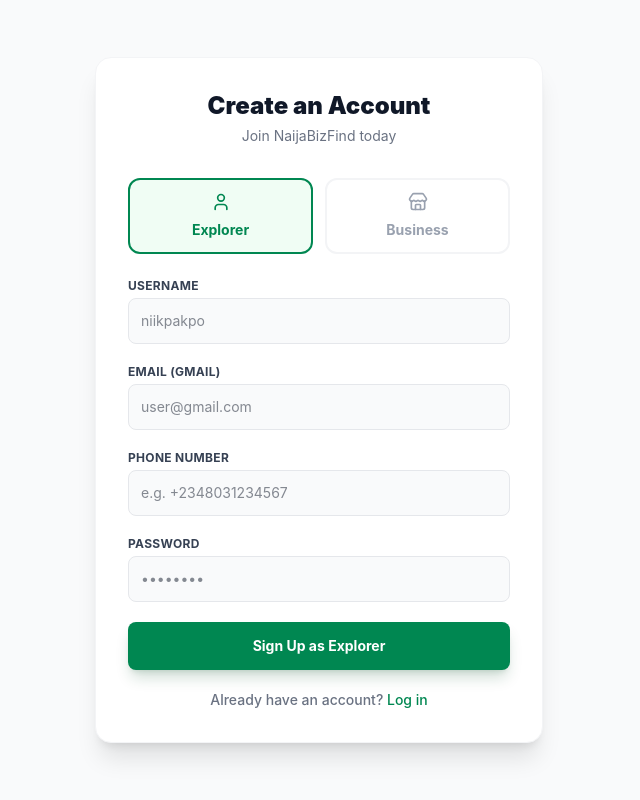
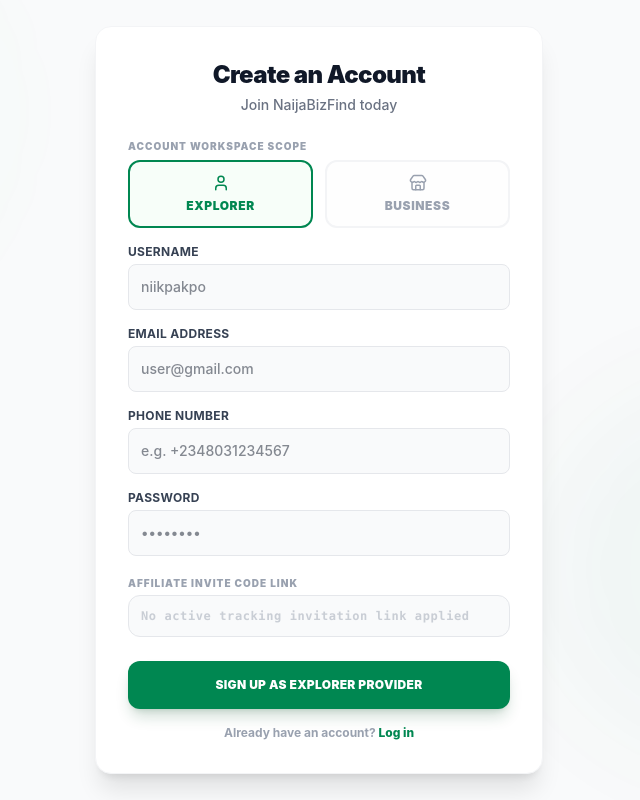
Before and after one commit to nisaco/naijabizfind1, a React (Vite) app in the folder naijabizfind/: page /signup in a window 1280 px wide. Shown: the whole page, without its empty margins (321-961 px from the left). Built offline with nearby package versions, Linux system fonts and the light colour scheme.

Commit message:
Configuring new domain

```diff
--- a/naijabizfind/src/App.jsx
+++ b/naijabizfind/src/App.jsx
@@ -8,7 +8,7 @@
 } from 'lucide-react';
 
 // --- CONFIG ---
-const API_BASE = 'https://naijabizfind.onrender.com/api';
+const API_BASE = '/api';
 
 // Custom TikTok Icon
 const TikTokIcon = ({ size = 18 }) => (
--- a/naijabizfind/src/pages/AdminDashboard.jsx
+++ b/naijabizfind/src/pages/AdminDashboard.jsx
@@ -6,7 +6,7 @@
   Ban, TrendingUp, Zap, ShieldCheck, FileSpreadsheet, CreditCard, FileText, X, Mail, EyeOff, ArrowRight, ShieldAlert as BlacklistIcon
 } from 'lucide-react';
 
-const API_BASE = 'https://naijabizfind.onrender.com/api';
+const API_BASE = '/api';
 
 const getShopPhoto = (biz) => biz?.images?.shopPhoto || biz?.shopPhoto || '';
 const getCertPhoto = (biz) => biz?.images?.certificate || biz?.certificate || '';
--- a/naijabizfind/src/pages/OwnerDashboard.jsx
+++ b/naijabizfind/src/pages/OwnerDashboard.jsx
@@ -6,7 +6,7 @@
 } from 'lucide-react';
 
 // Live production API endpoint configuration
-const API_BASE = 'https://naijabizfind.onrender.com/api';
+const API_BASE = '/api';
 
 // --- Premium 3D Tilt Card Component (Untouched UI) ---
 const TiltCard = ({ title, value, icon: Icon, delay }) => {
@@ -92,9 +92,11 @@
   const [isSubmitting, setIsSubmitting] = useState(false);
   const [editingId, setEditingId] = useState(null);
 
-  // Secure Referral System Specific State Matrices
+  // ✅ DYNAMIC CONFIGURATION STATE: Absolute zero raw parameters hardcoded here
   const [referralCodeString, setReferralCodeString] = useState('');
   const [referralUsageCount, setReferralUsageCount] = useState(0);
+  const [maxAllowedReferrals, setMaxAllowedReferrals] = useState(0);
+  const [livePayoutRate, setLivePayoutRate] = useState(0);
   const [isLinkExpired, setIsLinkExpired] = useState(false);
   const [walletBalanceValue, setWalletBalanceValue] = useState(0);
   const [walletTotalEarnedValue, setWalletTotalEarnedValue] = useState(0);
@@ -145,9 +147,11 @@
           setMyListings(Array.isArray(data) ? data : data._id ? [data] : []);
         }
 
-        // ✅ REWIND COMPATIBILITY CONTEXT: Un-wrap database metadata metrics cleanly to populate localized states
+        // ✅ REWIND RECONCILIATION LAYER: Bind completely from backend parameters mapping arrays
         if (data.myReferralCode) setReferralCodeString(data.myReferralCode);
         if (data.referralCount !== undefined) setReferralUsageCount(data.referralCount);
+        if (data.maxReferralsLimit !== undefined) setMaxAllowedReferrals(data.maxReferralsLimit);
+        if (data.payoutRatePerReferral !== undefined) setLivePayoutRate(data.payoutRatePerReferral);
         if (data.isReferralExpired !== undefined) setIsLinkExpired(data.isReferralExpired);
         if (data.walletBalance !== undefined) setWalletBalanceValue(data.walletBalance);
         if (data.walletTotalEarned !== undefined) setWalletTotalEarnedValue(data.walletTotalEarned);
@@ -350,7 +354,7 @@
           <button onClick={() => { setEditingId(null); setFormData({ name: '', category: 'fashion', city: '', address: '', description: '', email: '', phone: '', whatsapp: '', openTime: '09:00', closeTime: '18:00', plan: 'basic' }); handleTabToggle('add'); }} className={`w-full flex items-center gap-3 px-4 py-3 rounded-xl font-bold text-sm transition-all transform hover:scale-105 ${activeTab === 'add' ? 'bg-white text-[#008751] shadow-sm border border-green-100' : 'text-gray-500 hover:bg-white/50 hover:text-gray-900'}`}>
             <PlusCircle size={18} /> Add New Listing
           </button>
-          {/* ✅ ISOLATED SIDEBAR NODE LINK: Completely separated tab view context block */}
+          {/* Isolated Affiliate Wallet link button layout tree */}
           <button onClick={() => handleTabToggle('wallet')} className={`w-full flex items-center gap-3 px-4 py-3 rounded-xl font-bold text-sm transition-all transform hover:scale-105 ${activeTab === 'wallet' ? 'bg-gradient-to-r from-emerald-600 to-teal-600 text-white shadow-md' : 'text-gray-500 hover:bg-white/50 hover:text-gray-900'}`}>
             <Wallet size={18} /> Affiliate Wallet
           </button>
@@ -411,7 +415,7 @@
                   <Store size={40} />
                 </div>
                 <h3 className="text-xl font-black text-gray-900 mb-3 tracking-tight">Ready to expand your reach?</h3>
-                <p className="text-gray-500 text-sm md:text-base max-w-md mb-8 leading-relaxed">Create your first verified business listing to start capturing organic traffic from users across NaijaBizFind.</p>
+                <p className="text-gray-500 text-sm md:text-base max-w-md mb-8 leading-relaxed">Create your first verified business listing to start capturing traffic from users across NaijaBizFind.</p>
                 <button onClick={() => { setEditingId(null); handleTabToggle('add'); }} className="bg-gray-900 text-white px-8 py-4 rounded-xl font-bold text-sm flex items-center gap-2 hover:bg-gray-800 transition-all hover:scale-105 shadow-xl">
                   <PlusCircle size={20} /> Register Business
                 </button>
@@ -585,12 +589,12 @@
         )}
 
         {/* ==========================================================
-            ✅ TAB 4: ISOLATED AFFILIATE CASH WALLET LEDGER HOOKS
+            ✅ TAB 4: ACCESSIBLE AFFILIATE CASH WALLET VIEW PANEL
         ============================================================ */}
         {activeTab === 'wallet' && (
           <div className="max-w-4xl mx-auto space-y-6 animate-[fadeInUp_0.5s_ease-out]">
 
-            {/* Visual Glass Balance Plot Header */}
+            {/* Visual Balance Card */}
             <div className="bg-gradient-to-tr from-slate-900 via-gray-900 to-emerald-950 rounded-3xl p-8 text-white border border-gray-800 shadow-2xl relative overflow-hidden group">
               <div className="absolute right-0 top-0 w-64 h-64 bg-emerald-500/5 rounded-full blur-3xl pointer-events-none" />
 
@@ -616,19 +620,19 @@
               </div>
             </div>
 
-            {/* Payout Rule Guidelines Cards */}
+            {/* Payout Rule Guidelines Cards (Values load strictly from state parameters) */}
             <div className="grid grid-cols-1 sm:grid-cols-3 gap-4">
               <div className="p-5 bg-white border border-gray-100 rounded-2xl shadow-sm space-y-1">
                 <div className="text-[10px] font-black text-gray-400 uppercase tracking-wider">Incentive Rate</div>
-                <div className="text-xl font-extrabold text-gray-900">₦40.00 / Conversion</div>
+                <div className="text-xl font-extrabold text-gray-900">₦{livePayoutRate}.00 / Conversion</div>
               </div>
               <div className="p-5 bg-white border border-gray-100 rounded-2xl shadow-sm space-y-1">
                 <div className="text-[10px] font-black text-gray-400 uppercase tracking-wider">Usage Progress</div>
-                <div className="text-xl font-extrabold text-gray-900">{referralUsageCount} / 15 Registered</div>
+                <div className="text-xl font-extrabold text-gray-900">{referralUsageCount} / {maxAllowedReferrals} Registered</div>
               </div>
               <div className="p-5 bg-white border border-gray-100 rounded-2xl shadow-sm space-y-1">
                 <div className="text-[10px] font-black text-gray-400 uppercase tracking-wider">Link Capability</div>
-                <span className={`inline-block px-2.5 py-0.5 rounded font-black text-[10px] uppercase border ${isLinkExpired ? 'bg-red-50 text-red-600 border-red-100' : 'bg-green-50 text-green-700 border-green-100'}`}>
+                <span className={`腔line-block px-2.5 py-0.5 rounded font-black text-[10px] uppercase border ${isLinkExpired ? 'bg-red-50 text-red-600 border-red-100' : 'bg-green-50 text-green-700 border-green-100'}`}>
                   {isLinkExpired ? 'Expired / Closed' : 'Active Operating'}
                 </span>
               </div>
@@ -638,7 +642,7 @@
             <div className="bg-white border border-gray-100 p-6 rounded-2xl shadow-sm space-y-4">
               <div>
                 <h4 className="font-bold text-gray-900 text-sm tracking-tight flex items-center gap-1.5"><HelpCircle size={16} className="text-[#008751]" /> How to collect credit bonuses</h4>
-                <p className="text-xs text-gray-500 mt-1 leading-relaxed">Copy your unique onboarding invitation link block listed below. Share it with friends or storefront entities. Once they join via this route and register a paid business page, ₦40 is dispatched instantly into your ledger log book.</p>
+                <p className="text-xs text-gray-500 mt-1 leading-relaxed">Copy your unique onboarding invitation link block listed below. Share it with friends or storefront entities. Once they join via this route and register a paid business page, ₦{livePayoutRate} is dispatched instantly into your ledger log book.</p>
               </div>
 
               <div className="p-3 bg-gray-50 border border-gray-200 rounded-xl flex items-center justify-between gap-4">
--- a/naijabizfind/src/pages/SignupPage.jsx
+++ b/naijabizfind/src/pages/SignupPage.jsx
@@ -1,8 +1,8 @@
 import React, { useState, useEffect } from 'react';
 import { useNavigate, useLocation } from 'react-router-dom';
-import { Store, User, Loader2, AlertCircle } from 'lucide-react';
+import { Store, User, Loader2, AlertCircle, ShieldCheck } from 'lucide-react';
 
-const API_BASE = 'https://naijabizfind.onrender.com/api';
+const API_BASE = '/api';
 
 export default function SignupPage() {
   const navigate = useNavigate();
@@ -15,15 +15,29 @@
   const [phone, setPhone] = useState('');
   const [password, setPassword] = useState('');
 
+  // ✅ AUTO-CAPTURE HOOK STATE: Captures parameters from the invitation link
+  const [referralCodeField, setReferralCodeField] = useState('');
+
   // Loading and Error Status Hooks
   const [isSubmitting, setIsSubmitting] = useState(false);
   const [errorMessage, setErrorMessage] = useState('');
 
-  // Read URL params to pre-select role if they clicked a specific button on landing page
+  // Automatically parse URL params on mount
   useEffect(() => {
     const params = new URLSearchParams(location.search);
+
+    // 1. Capture role configuration overrides
     const roleParam = params.get('role');
     if (roleParam === 'owner') setRole('owner');
+
+    // 2. ✅ AFFILIATE INVITATION AUTO-CATCH: Extracts code directly from ?ref= dynamic paths
+    const referralParam = params.get('ref');
+    if (referralParam) {
+      console.log("🎯 Auto-detected invitation node code signature:", referralParam);
+      setReferralCodeField(referralParam.trim().toUpperCase());
+      // Force set role to 'owner' because referrals are aimed at onboarding premium business listings
+      setRole('owner');
+    }
   }, [location]);
 
   const handleSignup = async (e) => {
@@ -41,7 +55,9 @@
           email,
           phone,
           password,
-          role
+          role,
+          // ✅ PAYLOAD DISPATCH: Submits promo token down to your database validations
+          promoCodeApplied: referralCodeField || null
         })
       });
       const data = await res.json();
@@ -50,15 +66,36 @@
         throw new Error(data.message || 'Registration rejected by database cluster.');
       }
 
-      // Populate local browser cache fields safely
-      localStorage.setItem('userRole', data.role);
-      localStorage.setItem('username', data.name);
-      localStorage.setItem('userPhone', data.phone);
+      // Populate local browser cache fields safely (Supports standard structural fallbacks)
+      if (data.token) {
+        // Safe check parameters extraction from nested arrays or direct variables
+        const activeRole = data.role || (data.user ? data.user.role : 'user');
+        const activeName = data.name || data.username || 'Workspace Owner';
+        const activePhone = data.phone || phone;
+
+        localStorage.setItem('userRole', activeRole);
+        localStorage.setItem('username', activeName);
+        localStorage.setItem('userPhone', activePhone);
+
+        // If a web session token is passed from the backend, log it inside the local container
+        localStorage.setItem('authToken', data.token);
+
+        if (activeRole === 'owner') {
+          navigate('/dashboard');
+        } else {
+          navigate('/explore');
+        }
+      } else {
+        // Fallback layout mapping block
+        localStorage.setItem('userRole', data.role || 'user');
+        localStorage.setItem('username', data.name || 'Explorer');
+        localStorage.setItem('userPhone', data.phone || phone);
 
         if (data.role === 'owner') {
           navigate('/dashboard');
         } else {
           navigate('/explore');
+        }
       }
     } catch (err) {
       setErrorMessage(err.message || 'Failed to establish connection to authentication server.');
@@ -68,42 +105,56 @@
   };
 
   return (
-    <div className="min-h-screen bg-gray-50 flex items-center justify-center p-4">
-      <div className="bg-white w-full max-w-md rounded-2xl shadow-xl p-8 border border-gray-100">
-        <div className="text-center mb-8">
-          <h2 className="text-2xl font-black text-gray-900">Create an Account</h2>
-          <p className="text-sm text-gray-500 mt-1">Join NaijaBizFind today</p>
+    <div className="min-h-screen bg-gray-50 flex items-center justify-center p-4 relative overflow-hidden">
+      {/* Background Animated Assets */}
+      <div className="absolute top-0 left-0 w-full h-full overflow-hidden pointer-events-none z-0">
+        <div className="absolute w-96 h-96 bg-green-400/5 rounded-full blur-3xl -top-20 -left-20 animate-pulse"></div>
+        <div className="absolute w-96 h-96 bg-[#008751]/5 rounded-full blur-3xl bottom-10 right-10 animate-pulse" style={{ animationDelay: '2s' }}></div>
+      </div>
+
+      <div className="bg-white w-full max-w-md rounded-2xl shadow-xl p-8 border border-gray-100 relative z-10 animate-in fade-in zoom-in-95 duration-300">
+        <div className="text-center mb-6">
+          <h2 className="text-2xl font-black text-gray-900 tracking-tight">Create an Account</h2>
+          <p className="text-sm text-gray-500 mt-1 font-medium">Join NaijaBizFind today</p>
         </div>
 
         {errorMessage && (
           <div className="mb-4 bg-red-50 border border-red-200 text-red-700 p-3 rounded-xl flex items-center gap-2 text-sm font-semibold animate-in fade-in">
-            <AlertCircle size={16} /> {errorMessage}
+            <AlertCircle size={16} className="flex-shrink-0" /> {errorMessage}
           </div>
         )}
 
-        <form onSubmit={handleSignup} className="space-y-5">
+        <form onSubmit={handleSignup} className="space-y-4">
           {/* Role Selector */}
-          <div className="grid grid-cols-2 gap-3 mb-6">
+          <div className="space-y-1.5">
+            <label className="block text-[10px] font-black text-gray-400 uppercase tracking-widest">Account Workspace Scope</label>
+            <div className="grid grid-cols-2 gap-3">
               <button
                 type="button"
-              onClick={() => setRole('user')}
-              className={`py-3 flex flex-col items-center gap-2 rounded-xl border-2 transition-all ${
-                role === 'user' ? 'border-[#008751] bg-green-50 text-[#008751]' : 'border-gray-100 text-gray-400 hover:border-gray-200'
-              }`}
+                onClick={() => !referralCodeField && setRole('user')}
+                disabled={!!referralCodeField} // Locks choice to ensure they register correctly under an invitation path
+                className={`py-3 flex flex-col items-center gap-1.5 rounded-xl border-2 transition-all ${
+                  role === 'user'
+                    ? 'border-[#008751] bg-green-50/50 text-[#008751]'
+                    : 'border-gray-100 text-gray-400 hover:border-gray-200 bg-gray-50/20'
+                } ${referralCodeField ? 'opacity-40 cursor-not-allowed' : ''}`}
               >
-              <User size={20} />
-              <span className="text-sm font-bold">Explorer</span>
+                <User size={18} />
+                <span className="text-xs font-black uppercase tracking-wider">Explorer</span>
               </button>
               <button
                 type="button"
                 onClick={() => setRole('owner')}
-              className={`py-3 flex flex-col items-center gap-2 rounded-xl border-2 transition-all ${
-                role === 'owner' ? 'border-[#008751] bg-green-50 text-[#008751]' : 'border-gray-100 text-gray-400 hover:border-gray-200'
+                className={`py-3 flex flex-col items-center gap-1.5 rounded-xl border-2 transition-all ${
+                  role === 'owner'
+                    ? 'border-[#008751] bg-green-50/50 text-[#008751]'
+                    : 'border-gray-100 text-gray-400 hover:border-gray-200 bg-gray-50/20'
                 }`}
               >
-              <Store size={20} />
-              <span className="text-sm font-bold">Business</span>
+                <Store size={18} />
+                <span className="text-xs font-black uppercase tracking-wider">Business</span>
               </button>
+            </div>
           </div>
 
           <div>
@@ -113,29 +164,29 @@
               required
               value={username}
               onChange={(e) => setUsername(e.target.value)}
-              className="w-full bg-gray-50 border border-gray-200 text-gray-900 text-sm rounded-lg focus:ring-[#008751] focus:border-[#008751] block p-3 outline-none transition-all"
+              className="w-full bg-gray-50 border border-gray-200 text-gray-900 text-sm rounded-lg focus:ring-[#008751] focus:border-[#008751] block p-3 outline-none font-medium transition-all"
               placeholder="niikpakpo"
             />
           </div>
           <div>
-            <label className="block text-xs font-bold text-gray-700 uppercase tracking-wide mb-1">Email (Gmail)</label>
+            <label className="block text-xs font-bold text-gray-700 uppercase tracking-wide mb-1">Email Address</label>
             <input
               type="email"
               required
               value={email}
               onChange={(e) => setEmail(e.target.value)}
-              className="w-full bg-gray-50 border border-gray-200 text-gray-900 text-sm rounded-lg focus:ring-[#008751] focus:border-[#008751] block p-3 outline-none transition-all"
+              className="w-full bg-gray-50 border border-gray-200 text-gray-900 text-sm rounded-lg focus:ring-[#008751] focus:border-[#008751] block p-3 outline-none font-medium transition-all"
               placeholder="user@gmail.com"
             />
           </div>
           <div>
             <label className="block text-xs font-bold text-gray-700 uppercase tracking-wide mb-1">Phone Number</label>
             <input
-              type="tel"
+              type="text"
               required
               value={phone}
               onChange={(e) => setPhone(e.target.value)}
-              className="w-full bg-gray-50 border border-gray-200 text-gray-900 text-sm rounded-lg focus:ring-[#008751] focus:border-[#008751] block p-3 outline-none transition-all"
+              className="w-full bg-gray-50 border border-gray-200 text-gray-900 text-sm rounded-lg focus:ring-[#008751] focus:border-[#008751] block p-3 outline-none font-medium transition-all"
               placeholder="e.g. +2348031234567"
             />
           </div>
@@ -146,22 +197,46 @@
               required
               value={password}
               onChange={(e) => setPassword(e.target.value)}
-              className="w-full bg-gray-50 border border-gray-200 text-gray-900 text-sm rounded-lg focus:ring-[#008751] focus:border-[#008751] block p-3 outline-none transition-all"
+              className="w-full bg-gray-50 border border-gray-200 text-gray-900 text-sm rounded-lg focus:ring-[#008751] focus:border-[#008751] block p-3 outline-none font-medium transition-all"
               placeholder="••••••••"
             />
+          </div>
+
+          {/* ✅ ACCESSIBLE AUTO-CAPTURED INVITE FIELD MARKUP GRID */}
+          <div className="pt-1">
+            <label className="block text-[10px] font-black text-gray-400 uppercase tracking-widest mb-1">
+              Affiliate Invite Code Link
+            </label>
+            <input
+              type="text"
+              value={referralCodeField}
+              onChange={(e) => setReferralCodeField(e.target.value)}
+              readOnly={!!referralCodeField} // Secures input text lines if captured via link
+              placeholder="No active tracking invitation link applied"
+              className={`w-full border text-xs rounded-xl block p-3 outline-none font-bold tracking-wider font-mono transition-all ${
+                referralCodeField
+                  ? 'bg-emerald-50 border-emerald-200 text-emerald-700 cursor-not-allowed'
+                  : 'bg-gray-50 border-gray-200 text-gray-400 focus:border-[#008751] focus:text-gray-900'
+              }`}
+            />
+            {referralCodeField && (
+              <p className="text-[10px] text-emerald-600 font-extrabold mt-1.5 flex items-center gap-1 animate-in fade-in">
+                <ShieldCheck size={12} /> Affiliate tracking verified. Commission unlocks after listing completion.
+              </p>
+            )}
           </div>
 
           <button
             type="submit"
             disabled={isSubmitting}
-            className="w-full text-white bg-[#008751] hover:bg-[#006B40] font-bold rounded-lg text-sm px-5 py-3.5 text-center transition-all flex items-center justify-center gap-2 mt-4 shadow-lg shadow-green-900/20 disabled:opacity-50"
+            className="w-full text-white bg-[#008751] hover:bg-[#006B40] font-black uppercase tracking-wide rounded-xl text-xs px-5 py-4 text-center transition-all flex items-center justify-center gap-2 mt-6 shadow-lg shadow-green-900/20 disabled:opacity-50"
           >
-            {isSubmitting && <Loader2 size={16} className="animate-spin" />}
-            Sign Up as {role === 'owner' ? 'Business' : 'Explorer'}
+            {isSubmitting && <Loader2 size={14} className="animate-spin" />}
+            Sign Up as {role === 'owner' ? 'Business Profile' : 'Explorer Provider'}
           </button>
 
-          <p className="text-sm font-medium text-gray-500 text-center mt-4">
-            Already have an account? <span onClick={() => navigate('/login')} className="text-[#008751] hover:underline cursor-pointer">Log in</span>
+          <p className="text-xs font-bold text-gray-400 text-center mt-4">
+            Already have an account? <span onClick={() => navigate('/login')} className="text-[#008751] hover:underline cursor-pointer font-extrabold">Log in</span>
           </p>
         </form>
       </div>
```
Also changed, not shown: 2 other files (tests, documents, lock files or other folders). Lines whose indentation alone changed are shown as unchanged.
